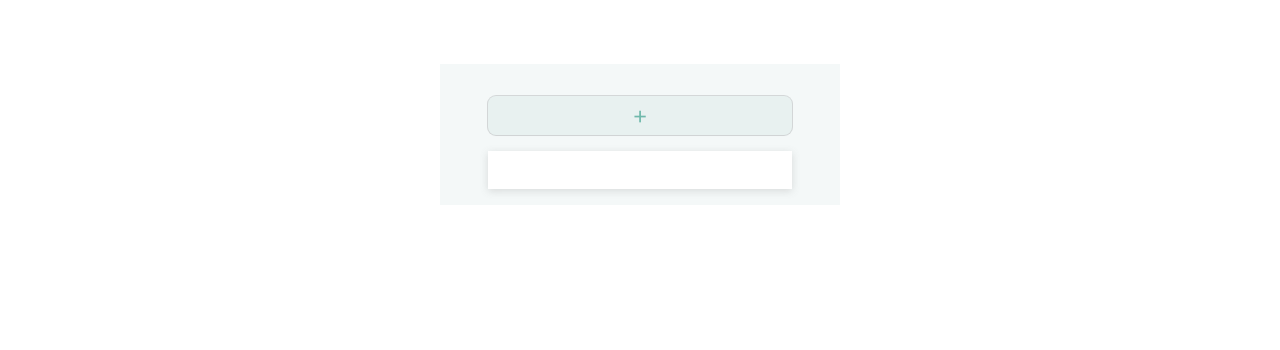
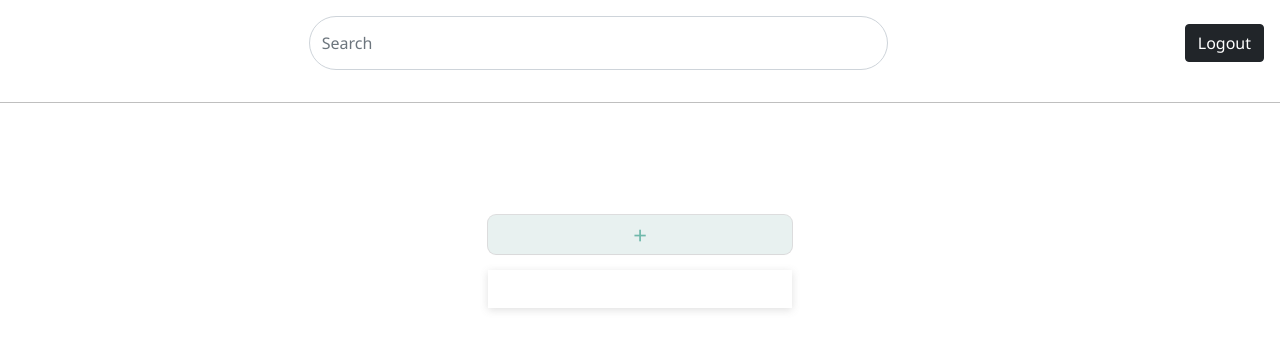
Before and after one commit to quovanitish/FLP-Angular, an Angular app: page /todos in a window 1280 px wide. Shown: the top 350 px of the page. Built offline with nearby package versions, Linux system fonts and the light colour scheme; sample sign-in values are in the browser's storage.

Commit message:
Search component to query todos based on input query

```diff
--- a/src/app/app-routing.module.ts
+++ b/src/app/app-routing.module.ts
@@ -7,7 +7,7 @@ import { TodosComponent } from "./components/todos/todos.component";
 const routes: Routes = [
   { path: "login", component: LoginFormComponent },
   { path: "todos", canActivate: [AuthGuard], component: TodosComponent },
-  { path: "", redirectTo: "LoginFormComponent", pathMatch: "full" },
+  { path: "**", component: LoginFormComponent },
 ];
 
 @NgModule({
--- a/src/app/app.module.ts
+++ b/src/app/app.module.ts
@@ -2,12 +2,13 @@ import { NgModule } from "@angular/core";
 import { BrowserModule } from "@angular/platform-browser";
 
 import { AppRoutingModule } from "./app-routing.module";
-import { FormsModule } from "@angular/forms";
+import { FormsModule, ReactiveFormsModule } from "@angular/forms";
 import { AppComponent } from "./app.component";
 import { TodosComponent } from "./components/todos/todos.component";
 import { TodoComponent } from "./components/todo/todo.component";
 import { TodoService } from "./todo.service";
 import { LoginFormComponent } from "./components/login-form/login-form.component";
+import { SearchComponent } from "./components/search/search.component";
 
 @NgModule({
   declarations: [
@@ -15,8 +16,9 @@ import { LoginFormComponent } from "./components/login-form/login-form.component
     TodosComponent,
     TodoComponent,
     LoginFormComponent,
+    SearchComponent,
   ],
-  imports: [BrowserModule, AppRoutingModule, FormsModule],
+  imports: [BrowserModule, AppRoutingModule, FormsModule, ReactiveFormsModule],
   providers: [TodoService],
   bootstrap: [AppComponent],
 })
--- /dev/null
+++ b/src/app/components/search/search.component.html
@@ -0,0 +1,20 @@
+<header>
+  <nav class="navbar navbar-expand-lg navbar-light bg-white">
+    <div class="input-group rounded p-2 d-flex justify-content-end">
+      <div class="col-lg-11 d-flex justify-content-center">
+        <input
+          [formControl]="queryField"
+          type="search"
+          class="form-control rounded rounded-pill w-50 h-100"
+          placeholder="Search"
+          aria-label="Search"
+          aria-describedby="search-addon"
+        />
+      </div>
+      <div class="p-2">
+        <button class="btn btn-dark">Logout</button>
+      </div>
+    </div>
+  </nav>
+  <hr />
+</header>
--- /dev/null
+++ b/src/app/components/search/search.component.scss
@@ -0,0 +1 @@
+@import "~bootstrap/dist/css/bootstrap.css";
--- /dev/null
+++ b/src/app/components/search/search.component.ts
@@ -0,0 +1,31 @@
+import { Component, OnInit } from "@angular/core";
+import { FormControl } from "@angular/forms";
+import { debounceTime, distinctUntilChanged } from "rxjs/operators";
+import { TodoService } from "src/app/todo.service";
+import { Todo } from "../../../models/todo";
+
+@Component({
+  selector: "app-search",
+  templateUrl: "./search.component.html",
+  styleUrls: ["./search.component.scss"],
+})
+export class SearchComponent implements OnInit {
+  constructor(private todoService: TodoService) {}
+
+  queryField: FormControl = new FormControl();
+
+  // Subscribe to change in input and search input value for available todos
+  ngOnInit(): void {
+    this.queryField.valueChanges
+      .pipe(debounceTime(200), distinctUntilChanged())
+      .subscribe((val) =>
+        this.todoService.search( ).subscribe((todoArray) => {
+          todoArray.map((todoObj: Todo) => {
+            if (todoObj.title.toLowerCase().includes(val) && val !== "") {
+              console.log(todoObj);
+            }
+          });
+        })
+      );
+  }
+}
--- a/src/app/components/todos/todos.component.html
+++ b/src/app/components/todos/todos.component.html
@@ -1,3 +1,4 @@
+<app-search></app-search>
 <div class="flex">
   <div class="todos todo-container bg-primary">
     <div class="add-todo">
--- a/src/app/components/todos/todos.component.scss
+++ b/src/app/components/todos/todos.component.scss
@@ -1,4 +1,6 @@
 @import "../../../styles/variables";
+@import "~bootstrap/dist/css/bootstrap.css";
+
 
 .todos {
   width: 25rem;
```
Also changed, not shown: 1 other file (tests, documents, lock files or other folders).
